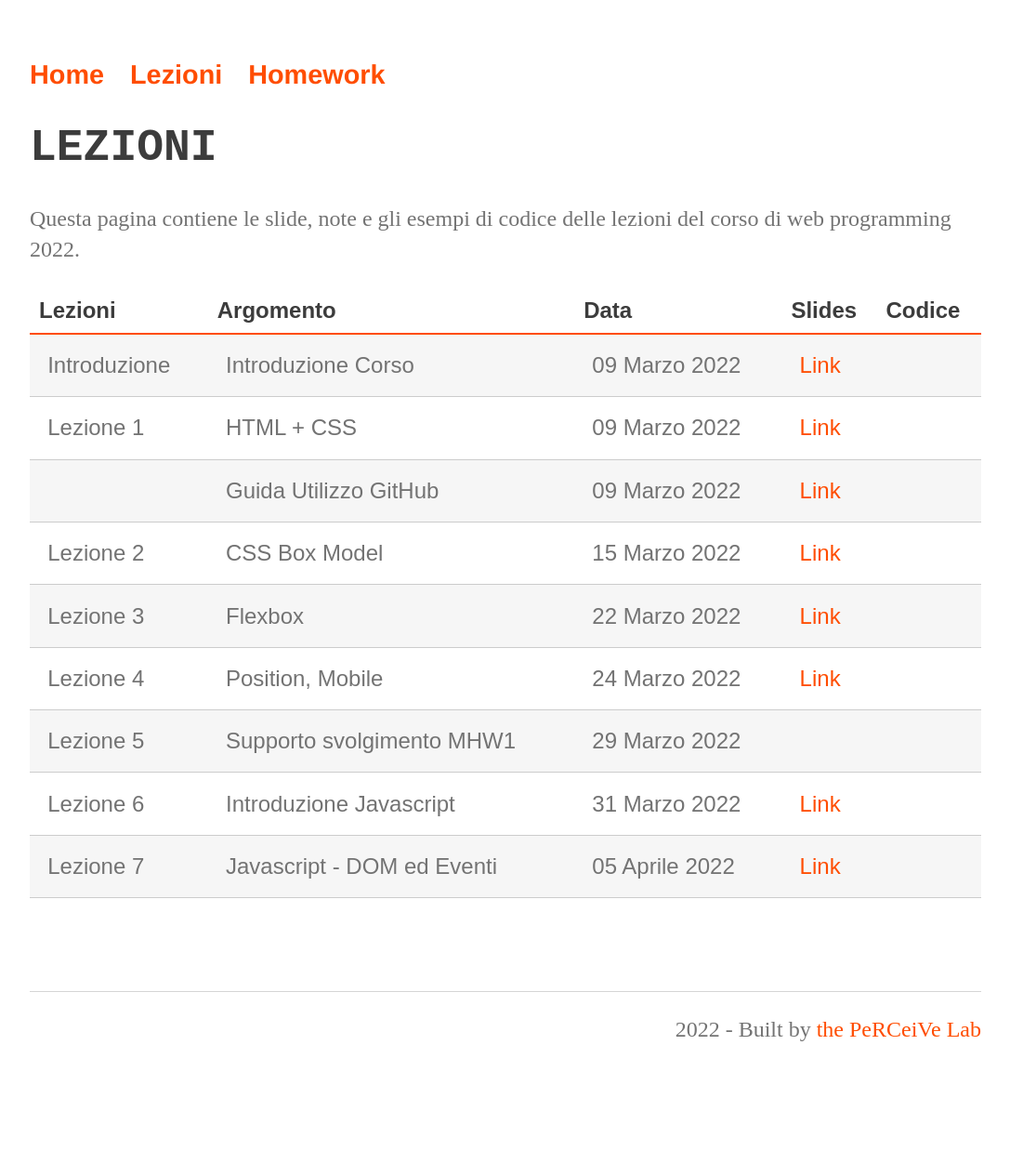
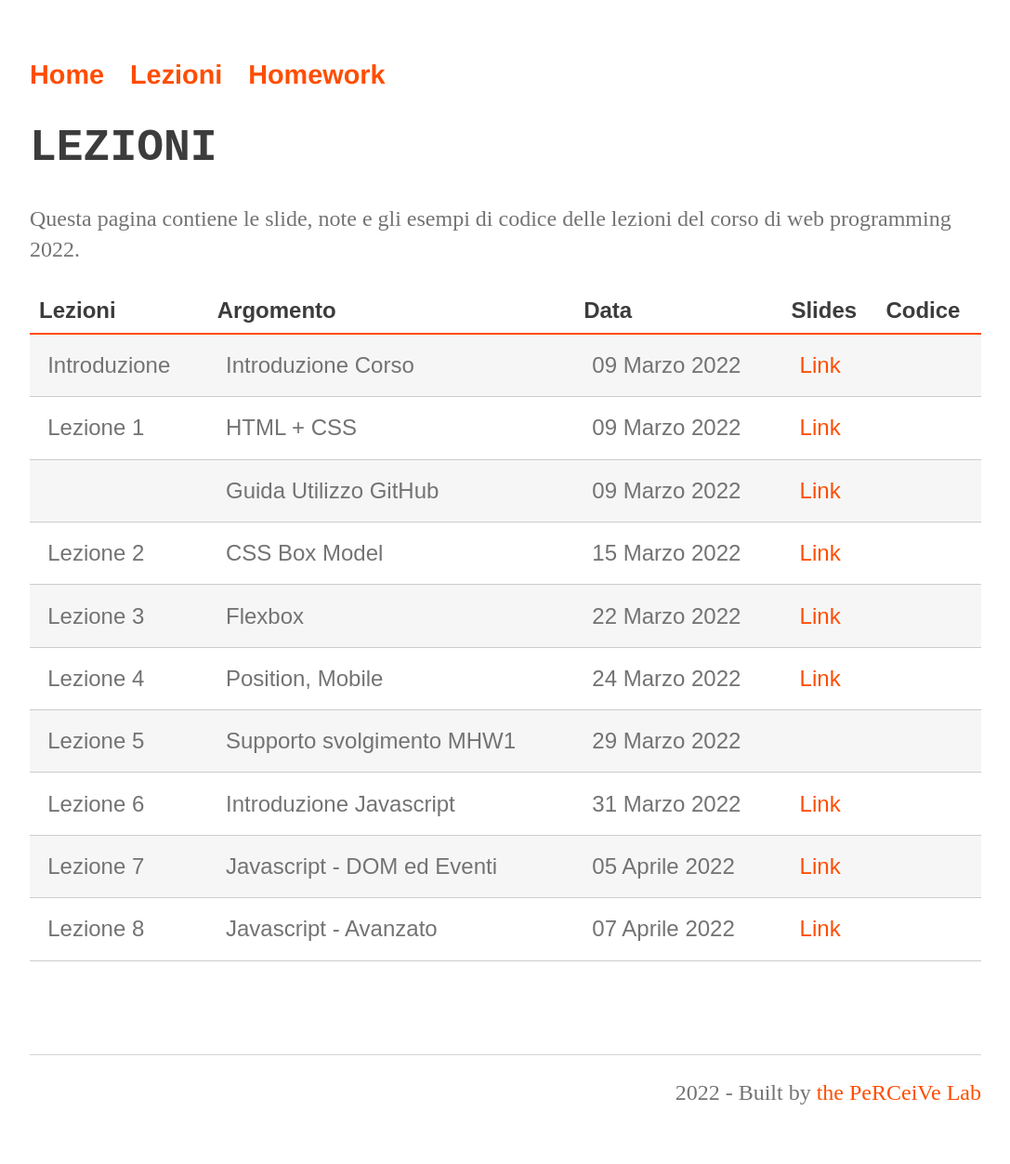
Before and after one commit to perceivelab/database-course, a Jekyll site: the page built from lezioni.md, in a window 1280 px wide. Shown: the whole page at 93% size, without its empty margins (96-1183 px from the left). Built offline with Jekyll 4.4.1, drawn with Linux system fonts in a browser that asks for light colours; our own code applies the rules of GitHub Pages for plain Markdown files; before the commit the page ends 1185 px from its top, so only the background shows below that.

Commit message:
Update lezioni.md

```diff
--- a/lezioni.md
+++ b/lezioni.md
@@ -16,6 +16,7 @@
 | Lezione 5  | Supporto svolgimento MHW1                                                    | 29 Marzo 2022   |                                       |   |
 | Lezione 6  | Introduzione Javascript                                                    | 31 Marzo 2022   | [Link](https://drive.google.com/file/d/1pLs19EJxfBc2RpwrKPJAQbMPZCETdn5-/view?usp=sharing)                                      |             |
 | Lezione 7  |  Javascript - DOM ed Eventi                                                    | 05 Aprile 2022   | [Link](https://drive.google.com/file/d/1YEgz-03P4lhvCxhnR5a4rCZWhxTbXcMr/view?usp=sharing)                                      |             |
+| Lezione 8  |  Javascript - Avanzato                                                | 07 Aprile 2022   | [Link](https://drive.google.com/file/d/1GUM3-M2az8ihR8pPxSAdOxb5s4vh4hNO/view?usp=sharing)                                      |             |
 
 
 
```
